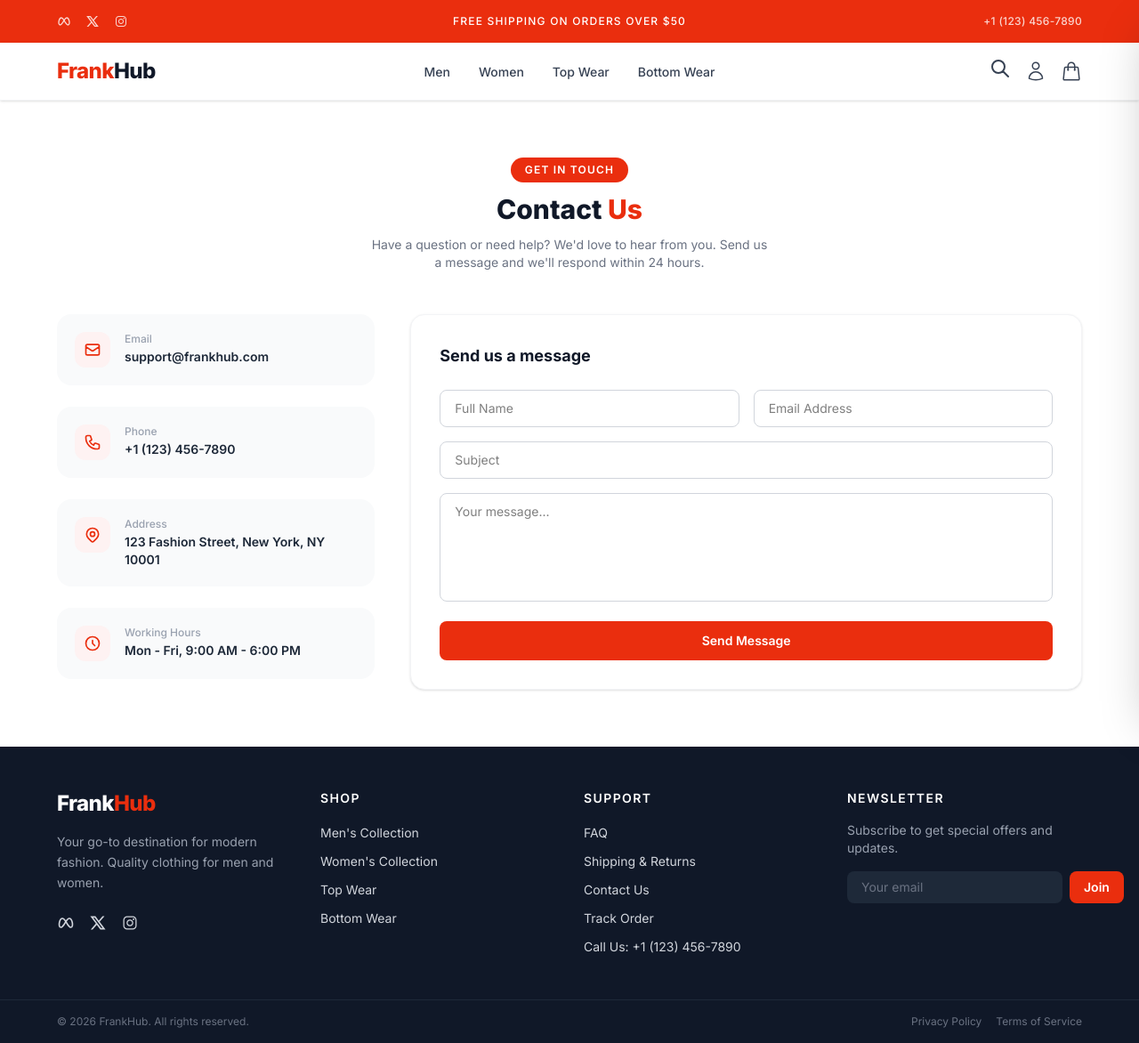
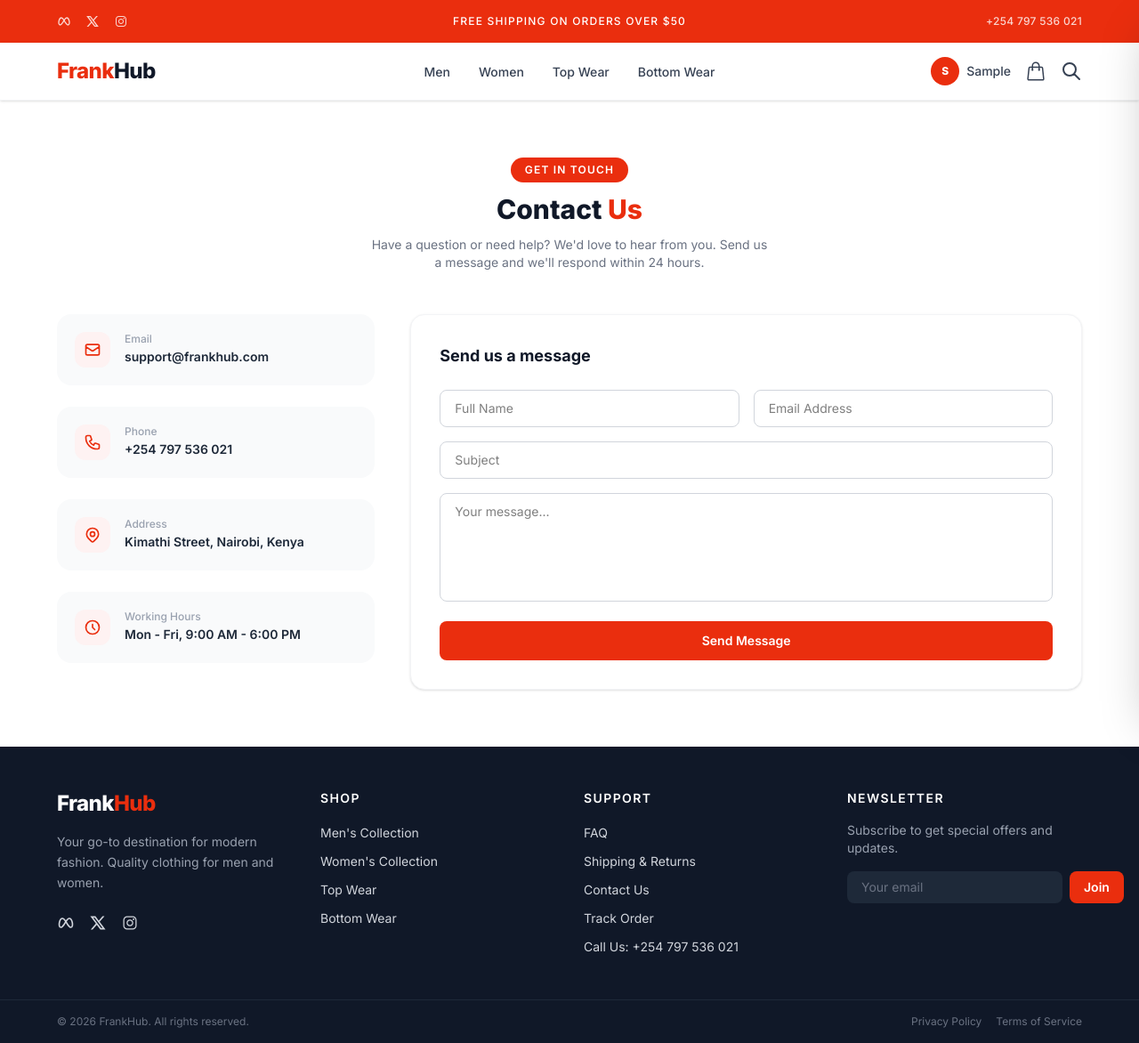
Before and after one commit to ochiengfranklin/FrankHub-ecommerce, a React (Vite) app: page /contact in a window 1280 px wide. Shown: the whole page at 89% size. Built offline with nearby package versions, Linux system fonts and the light colour scheme; sample sign-in values are in the browser's storage.

Commit message:
feat: improve auth UX — navbar reflects login state with user dropdown, protect checkout route

```diff
--- a/src/components/Common/Footer.jsx
+++ b/src/components/Common/Footer.jsx
@@ -71,7 +71,11 @@
                         <li><Link to="/shipping" className="text-sm hover:text-[#ea2e0e] transition-colors duration-200">Shipping & Returns</Link></li>
                         <li><Link to="/contact" className="text-sm hover:text-[#ea2e0e] transition-colors duration-200">Contact Us</Link></li>
                         <li><Link to="/track-order" className="text-sm hover:text-[#ea2e0e] transition-colors duration-200">Track Order</Link></li>
-                        <li><a href="tel:+11234567890" className="text-sm hover:text-[#ea2e0e] transition-colors duration-200">Call Us: +1 (123) 456-7890</a></li>
+                        <li>
+                            <a href="tel:+254797536021" className="text-sm hover:text-[#ea2e0e] transition-colors duration-200">
+                                Call Us: +254 797 536 021
+                            </a>
+                        </li>
                     </ul>
                 </div>
 
--- a/src/components/Common/Navbar.jsx
+++ b/src/components/Common/Navbar.jsx
@@ -1,16 +1,44 @@
-import React, { useState } from 'react'
-import { Link } from 'react-router-dom'
+import React, { useState, useEffect, useRef } from 'react'
+import { Link, useNavigate } from 'react-router-dom'
 import SearchBar from './SearchBar.jsx'
 import { HiOutlineUser, HiOutlineShoppingBag, HiBars3BottomRight } from 'react-icons/hi2'
-import { HiOutlineX } from 'react-icons/hi'
+import { HiOutlineX, HiOutlineLogout, HiOutlineClipboardList, HiOutlineCog } from 'react-icons/hi'
 import CartDrawer from "../Layout/CartDrawer.jsx"
 import { useSelector } from 'react-redux'
 
 const Navbar = () => {
     const [menuOpen, setMenuOpen] = useState(false)
     const [cartOpen, setCartOpen] = useState(false)
+    const [dropdownOpen, setDropdownOpen] = useState(false)
+    const [user, setUser] = useState(null)
+    const dropdownRef = useRef(null)
+    const navigate = useNavigate()
+
     const cartItems = useSelector((state) => state.cart.items)
     const cartCount = cartItems.reduce((acc, item) => acc + item.quantity, 0)
+
+    useEffect(() => {
+        const stored = localStorage.getItem('user')
+        if (stored) setUser(JSON.parse(stored))
+    }, [])
+
+    // Close dropdown when clicking outside
+    useEffect(() => {
+        const handleClickOutside = (e) => {
+            if (dropdownRef.current && !dropdownRef.current.contains(e.target)) {
+                setDropdownOpen(false)
+            }
+        }
+        document.addEventListener('mousedown', handleClickOutside)
+        return () => document.removeEventListener('mousedown', handleClickOutside)
+    }, [])
+
+    const handleLogout = () => {
+        localStorage.removeItem('user')
+        setUser(null)
+        setDropdownOpen(false)
+        navigate('/login')
+    }
 
     return (
         <nav className="bg-white shadow-sm border-b border-gray-100">
@@ -28,10 +56,66 @@
                 </ul>
 
                 <div className="flex items-center gap-4">
-                    <SearchBar />
-                    <Link to="/login" aria-label="Profile" className="text-gray-700 hover:text-[#ea2e0e] transition-colors duration-200">
-                        <HiOutlineUser className="h-6 w-6" />
-                    </Link>
+
+                    {/* Profile / Auth */}
+                    {user ? (
+                        <div className="relative" ref={dropdownRef}>
+                            <button
+                                onClick={() => setDropdownOpen(!dropdownOpen)}
+                                className="flex items-center gap-2 cursor-pointer"
+                            >
+                                <div className="h-8 w-8 rounded-full bg-[#ea2e0e] flex items-center justify-center text-white text-xs font-extrabold">
+                                    {user.name?.charAt(0).toUpperCase()}
+                                </div>
+                                <span className="hidden md:block text-sm font-medium text-gray-700 hover:text-[#ea2e0e] transition-colors duration-200">
+                                    {user.name?.split(' ')[0]}
+                                </span>
+                            </button>
+
+                            {/* Dropdown */}
+                            {dropdownOpen && (
+                                <div className="absolute right-0 top-10 w-48 bg-white rounded-xl shadow-lg border border-gray-100 z-50 overflow-hidden">
+                                    <div className="px-4 py-3 border-b border-gray-100">
+                                        <p className="text-xs font-bold text-gray-900">{user.name}</p>
+                                        <p className="text-xs text-gray-400 truncate">{user.email}</p>
+                                    </div>
+                                    <div className="flex flex-col py-1">
+                                        <Link
+                                            to="/profile"
+                                            onClick={() => setDropdownOpen(false)}
+                                            className="flex items-center gap-3 px-4 py-2.5 text-sm text-gray-600 hover:bg-gray-50 hover:text-[#ea2e0e] transition-colors duration-200"
+                                        >
+                                            <HiOutlineClipboardList className="h-4 w-4" />
+                                            My Orders
+                                        </Link>
+                                        {user.role === 'admin' && (
+                                            <Link
+                                                to="/admin"
+                                                onClick={() => setDropdownOpen(false)}
+                                                className="flex items-center gap-3 px-4 py-2.5 text-sm text-gray-600 hover:bg-gray-50 hover:text-[#ea2e0e] transition-colors duration-200"
+                                            >
+                                                <HiOutlineCog className="h-4 w-4" />
+                                                Admin Dashboard
+                                            </Link>
+                                        )}
+                                        <button
+                                            onClick={handleLogout}
+                                            className="flex items-center gap-3 px-4 py-2.5 text-sm text-gray-600 hover:bg-red-50 hover:text-red-500 transition-colors duration-200 cursor-pointer w-full text-left"
+                                        >
+                                            <HiOutlineLogout className="h-4 w-4" />
+                                            Logout
+                                        </button>
+                                    </div>
+                                </div>
+                            )}
+                        </div>
+                    ) : (
+                        <Link to="/login" aria-label="Login" className="text-gray-700 hover:text-[#ea2e0e] transition-colors duration-200">
+                            <HiOutlineUser className="h-6 w-6" />
+                        </Link>
+                    )}
+
+                    {/* Cart */}
                     <button onClick={() => setCartOpen(true)} aria-label="Cart" className="relative text-gray-700 hover:text-[#ea2e0e] transition-colors duration-200">
                         <HiOutlineShoppingBag className="h-6 w-6" />
                         {cartCount > 0 && (
@@ -40,6 +124,11 @@
                             </span>
                         )}
                     </button>
+
+                    {/* Search */}
+                    <SearchBar />
+
+                    {/* Mobile Menu */}
                     <button aria-label="Toggle menu" onClick={() => setMenuOpen(true)} className="md:hidden text-gray-700 hover:text-[#ea2e0e] transition-colors duration-200">
                         <HiBars3BottomRight className="h-6 w-6" />
                     </button>
@@ -60,6 +149,24 @@
                     <li><Link to="/women" onClick={() => setMenuOpen(false)} className="text-sm font-medium text-gray-700 hover:text-[#ea2e0e] transition-colors duration-200">Women</Link></li>
                     <li><Link to="/topwear" onClick={() => setMenuOpen(false)} className="text-sm font-medium text-gray-700 hover:text-[#ea2e0e] transition-colors duration-200">Top Wear</Link></li>
                     <li><Link to="/bottomwear" onClick={() => setMenuOpen(false)} className="text-sm font-medium text-gray-700 hover:text-[#ea2e0e] transition-colors duration-200">Bottom Wear</Link></li>
+                    {user ? (
+                        <>
+                            <li><Link to="/profile" onClick={() => setMenuOpen(false)} className="text-sm font-medium text-gray-700 hover:text-[#ea2e0e] transition-colors duration-200">My Orders</Link></li>
+                            {user.role === 'admin' && (
+                                <li><Link to="/admin" onClick={() => setMenuOpen(false)} className="text-sm font-medium text-gray-700 hover:text-[#ea2e0e] transition-colors duration-200">Admin Dashboard</Link></li>
+                            )}
+                            <li>
+                                <button onClick={handleLogout} className="text-sm font-medium text-red-500 hover:text-red-700 transition-colors duration-200 cursor-pointer">
+                                    Logout
+                                </button>
+                            </li>
+                        </>
+                    ) : (
+                        <>
+                            <li><Link to="/login" onClick={() => setMenuOpen(false)} className="text-sm font-medium text-gray-700 hover:text-[#ea2e0e] transition-colors duration-200">Login</Link></li>
+                            <li><Link to="/register" onClick={() => setMenuOpen(false)} className="text-sm font-medium text-gray-700 hover:text-[#ea2e0e] transition-colors duration-200">Register</Link></li>
+                        </>
+                    )}
                 </ul>
             </div>
 
--- a/src/components/Common/SearchBar.jsx
+++ b/src/components/Common/SearchBar.jsx
@@ -21,7 +21,7 @@
     }
 
     return (
-        <div className="relative">
+        <div className="relative flex items-center">
             <button
                 onClick={() => setIsOpen(!isOpen)}
                 aria-label="Open search"
--- a/src/components/Layout/Topbar.jsx
+++ b/src/components/Layout/Topbar.jsx
@@ -24,8 +24,8 @@
                     Free shipping on orders over $50
                 </p>
 
-                <a href="tel:+11234567890" className="hidden sm:block text-xs font-medium tracking-wide opacity-80 hover:opacity-100 transition-all duration-200">
-                    +1 (123) 456-7890
+                <a href="tel:+254797536021" className="hidden sm:block text-xs font-medium tracking-wide opacity-80 hover:opacity-100 transition-all duration-200">
+                    +254 797 536 021
                 </a>
 
             </div>
--- a/src/pages/Checkout.jsx
+++ b/src/pages/Checkout.jsx
@@ -1,4 +1,4 @@
-import React, { useState } from 'react'
+import React, { useState, useEffect } from 'react'
 import { useSelector, useDispatch } from 'react-redux'
 import { useNavigate } from 'react-router-dom'
 import { clearCart } from '../redux/cartSlice'
@@ -20,6 +20,13 @@
     const [orderPlaced, setOrderPlaced] = useState(false)
     const [loading, setLoading] = useState(false)
     const [serverError, setServerError] = useState('')
+
+    useEffect(() => {
+        const user = JSON.parse(localStorage.getItem('user'))
+        if (!user) {
+            navigate('/login')
+        }
+    }, [])
 
     const subtotal = cartItems.reduce((acc, item) => acc + item.price * item.quantity, 0)
     const shipping = subtotal >= 50 ? 0 : 9.99
--- a/src/pages/Contact.jsx
+++ b/src/pages/Contact.jsx
@@ -38,8 +38,8 @@
 
     const contactInfo = [
         { icon: HiOutlineMail, label: 'Email', value: 'support@frankhub.com' },
-        { icon: HiOutlinePhone, label: 'Phone', value: '+1 (123) 456-7890' },
-        { icon: HiOutlineLocationMarker, label: 'Address', value: '123 Fashion Street, New York, NY 10001' },
+        { icon: HiOutlinePhone, label: 'Phone', value: '+254 797 536 021' },
+        { icon: HiOutlineLocationMarker, label: 'Address', value: 'Kimathi Street, Nairobi, Kenya' },
         { icon: HiOutlineClock, label: 'Working Hours', value: 'Mon - Fri, 9:00 AM - 6:00 PM' },
     ]
 
```
